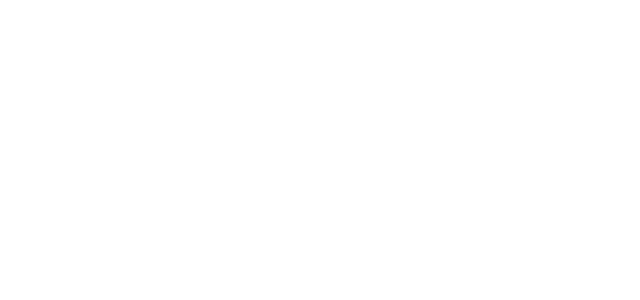
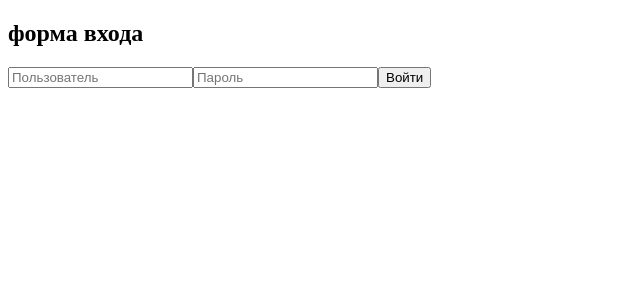
Before and after one commit to ryapisov/my_test_task, a React (Create React App) app: page / in a window 1280 px wide. Shown: the top 300 px of the page, without its empty margins (0-640 px from the left). Built offline with nearby package versions, Linux system fonts and the light colour scheme.

Commit message:
add FormComponent

```diff
--- a/src/app/App.js
+++ b/src/app/App.js
@@ -1,12 +1,13 @@
 import React from 'react'
 import './App.css'
+import FormComponent from './FormComponent'
 
 function App() {
   return (
     <div className="App">
-
+      <FormComponent />
     </div>
-  );
+  )
 }
 
 export default App
--- /dev/null
+++ b/src/app/FormComponent.js
@@ -0,0 +1,44 @@
+import React from 'react'
+
+function FormComponent() {
+  const [username, setUserName] = React.useState('')
+  const [password, setPassword] = React.useState('')
+
+  const usernameHandler = (e) =>{
+    const {value} = e.target
+    setUserName(value)
+    //TODO: validation
+  }
+
+  const passwordHandler = (e) =>{
+    const {value} = e.target
+    setPassword(value)
+    //TODO: validation
+  }
+
+  return(
+    <form>
+      <h2>форма входа</h2>
+      <input
+        value={username}
+        onChange={(e) => usernameHandler(e)}
+        placeholder="Пользователь"
+        name="username"
+        type="text"
+      />
+      <input
+        value={password}
+        onChange={(e) => passwordHandler(e)}
+        placeholder="Пароль"
+        name="password"
+        type="password"
+      />
+      <button
+        type="submit"
+      >Войти
+      </button>
+    </form>
+  )
+}
+
+export default FormComponent
```
Also changed, not shown: 1 other file (tests, documents, lock files or other folders).
